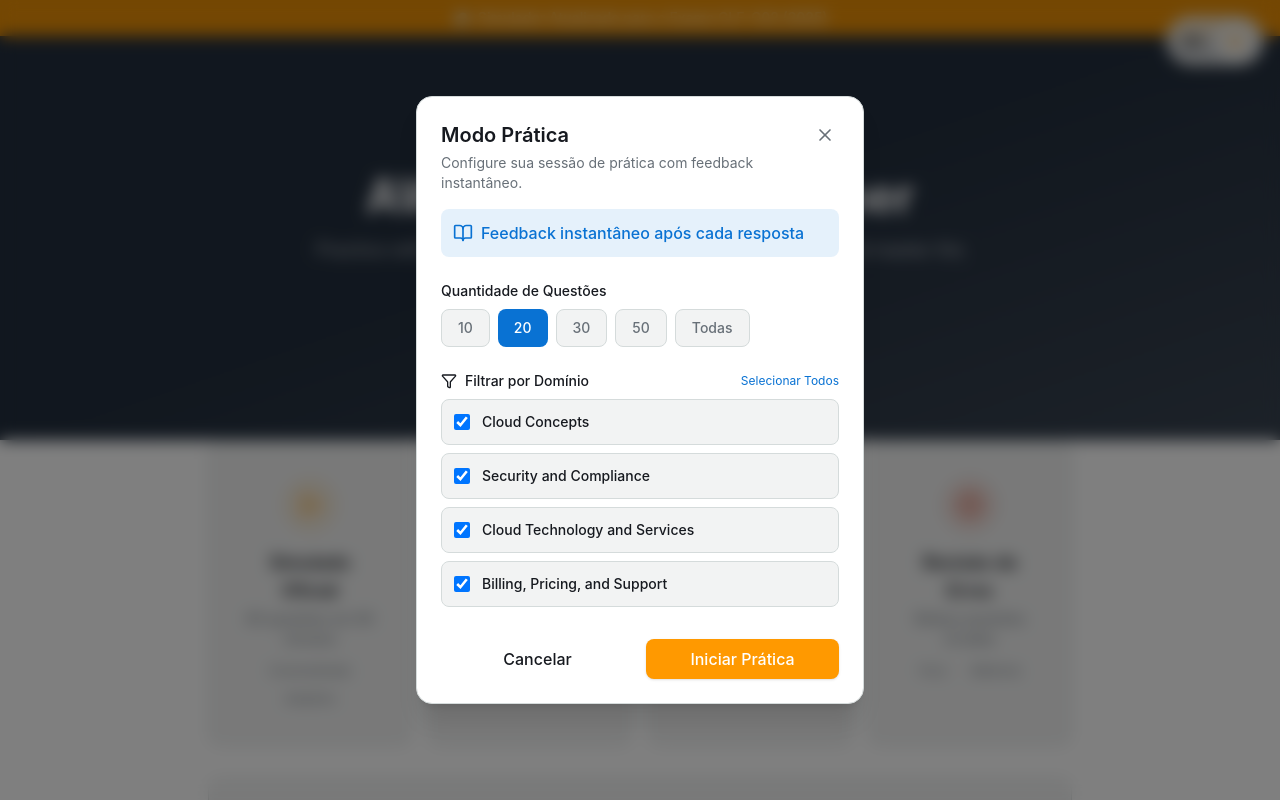
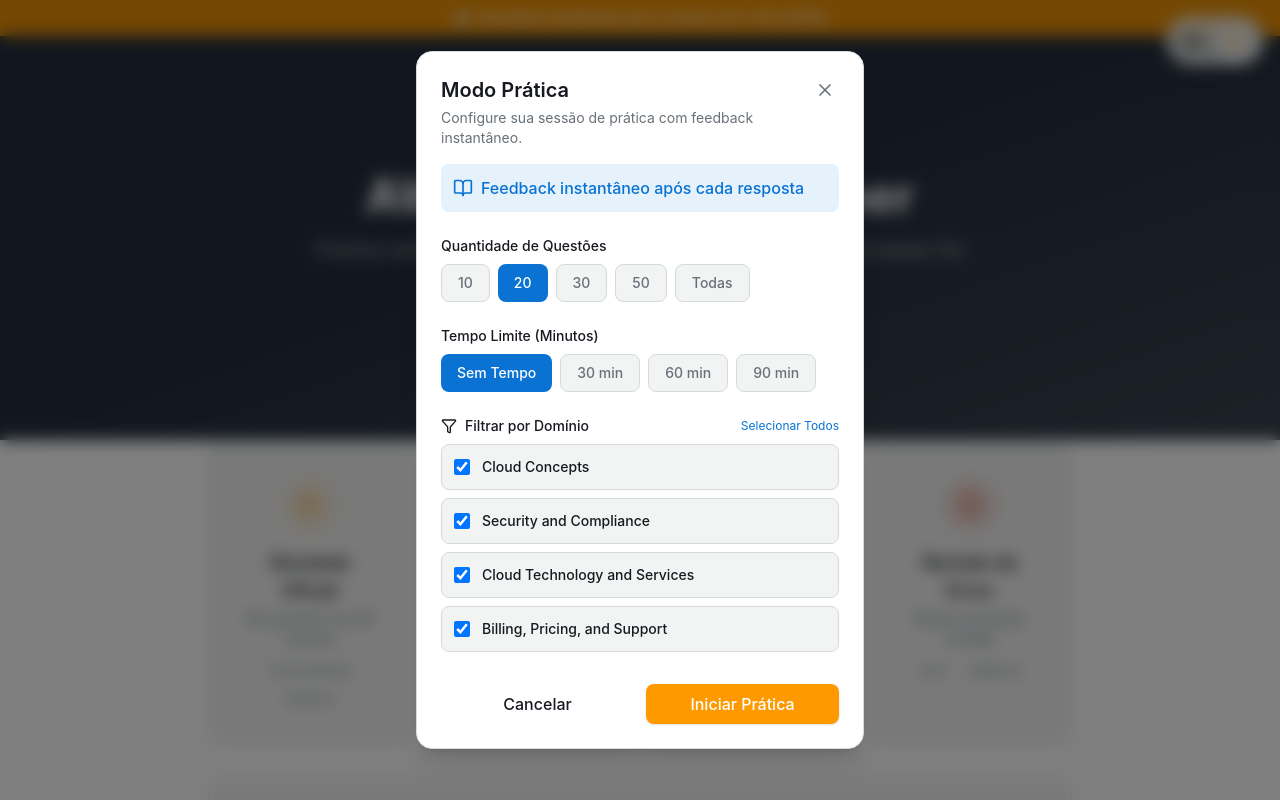
Before and after one commit to PedroHSSoares-Dev/aws-ccp-simulator, a React (Vite) app: page / in a window 1280 px wide. Both pictures are taken after a click on the element 530 px from the left and 593 px from the top of the page. Shown: the top 800 px of the page. Built offline with nearby package versions, Linux system fonts and the light colour scheme.

Commit message:
feat: practice mode customization, heatmap colors and readme updates

```diff
--- a/src/components/HomeScreen.tsx
+++ b/src/components/HomeScreen.tsx
@@ -334,10 +334,10 @@ export const HomeScreen: React.FC<HomeScreenProps> = ({
             <footer className="border-t border-border py-6 mt-8">
                 <div className="max-w-4xl mx-auto px-4 text-center text-sm text-text-secondary space-y-2">
                     <p className="text-warning font-medium">
-                        ⚠️ 100% Vibecoded - Não confie cegamente nas respostas!
+                        ⚠️ 100% Gerado por IA - Não confie cegamente nas respostas, revise sempre!
                     </p>
                     <p>
-                        Este simulador foi criado com IA e pode conter erros. Sempre verifique com a documentação oficial da AWS.
+                        Este simulador exibe questões criadas por uma Large Language Model (LLM). Verifique sempre com a documentação oficial.
                     </p>
                 </div>
             </footer>
--- a/src/components/dashboard/DashboardScreen.tsx
+++ b/src/components/dashboard/DashboardScreen.tsx
@@ -154,8 +154,8 @@ export const DashboardScreen: React.FC<DashboardScreenProps> = ({ onBack, questi
     // Weak points based on domain performance
     const weakPoints = useMemo(() => {
         return domainPerformance
-            .filter(d => d.percentage < 70)
-            .sort((a, b) => a.percentage - b.percentage)
+            .filter(d => d.percentage < 75) // Show items with < 75% accuracy
+            .sort((a, b) => (b.total - b.correct) - (a.total - a.correct)) // Sort by Most Errors first
             .slice(0, 4)
             .map(d => {
                 const domainNames: Record<DomainKey, string> = {
--- a/src/components/dashboard/DomainHeatmap.tsx
+++ b/src/components/dashboard/DomainHeatmap.tsx
@@ -36,15 +36,14 @@ const domainIcons: Record<DomainKey, React.ComponentType<any>> = {
 };
 
 const getPerformanceColor = (percentage: number): string => {
-    if (percentage >= 80) return 'bg-success/20 border-success text-success';
-    if (percentage >= 65) return 'bg-warning/20 border-warning text-warning';
+    if (percentage > 75) return 'bg-success/20 border-success text-success';
+    if (percentage > 45) return 'bg-warning/20 border-warning text-warning';
     return 'bg-error/20 border-error text-error';
 };
 
 const getPerformanceLabel = (percentage: number): string => {
-    if (percentage >= 80) return 'Excelente';
-    if (percentage >= 65) return 'Bom';
-    if (percentage >= 50) return 'Regular';
+    if (percentage > 75) return 'Excelente';
+    if (percentage > 45) return 'Regular';
     return 'Precisa Melhorar';
 };
 
--- a/src/components/modals/PracticeModeConfigModal.tsx
+++ b/src/components/modals/PracticeModeConfigModal.tsx
@@ -8,6 +8,7 @@ import { BookOpen, Filter } from 'lucide-react';
 export type PracticeModeConfig = {
     maxQuestions: number | 'all';
     selectedDomains: DomainKey[];
+    duration?: number;
 };
 
 interface PracticeModeConfigModalProps {
@@ -23,12 +24,14 @@ export const PracticeModeConfigModal: React.FC<PracticeModeConfigModalProps> = (
 }) => {
     // State
     const [maxQuestions, setMaxQuestions] = useState<number | 'all'>(20);
+    const [duration, setDuration] = useState<number>(0);
     const [selectedDomains, setSelectedDomains] = useState<DomainKey[]>(['domain1', 'domain2', 'domain3', 'domain4']);
 
     const handleConfirm = () => {
         onStart({
             maxQuestions,
             selectedDomains,
+            duration, // Pass duration
         });
         onClose();
     };
@@ -62,12 +65,11 @@ export const PracticeModeConfigModal: React.FC<PracticeModeConfigModalProps> = (
                     </span>
                 </div>
 
-                {/* Question Limit */}
                 <div>
                     <label className="block text-sm font-medium text-text-primary mb-2">
                         Quantidade de Questões
                     </label>
-                    <div className="flex gap-2 flex-wrap">
+                    <div className="flex gap-2 flex-wrap mb-2">
                         {[10, 20, 30, 50].map((count) => (
                             <button
                                 key={count}
@@ -89,6 +91,36 @@ export const PracticeModeConfigModal: React.FC<PracticeModeConfigModalProps> = (
                         >
                             Todas
                         </button>
+                    </div>
+                </div>
+
+                {/* Timer Config */}
+                <div>
+                    <label className="block text-sm font-medium text-text-primary mb-2">
+                        Tempo Limite (Minutos)
+                    </label>
+                    <div className="flex gap-2 flex-wrap">
+                        <button
+                            onClick={() => setDuration(0)}
+                            className={`px-4 py-2 rounded-lg text-sm font-medium transition-colors ${duration === 0
+                                ? 'bg-aws-light-blue text-white'
+                                : 'bg-card border border-border text-text-secondary hover:bg-card-hover'
+                                }`}
+                        >
+                            Sem Tempo
+                        </button>
+                        {[30, 60, 90].map((time) => (
+                            <button
+                                key={time}
+                                onClick={() => setDuration(time)}
+                                className={`px-4 py-2 rounded-lg text-sm font-medium transition-colors ${duration === time
+                                    ? 'bg-aws-light-blue text-white'
+                                    : 'bg-card border border-border text-text-secondary hover:bg-card-hover'
+                                    }`}
+                            >
+                                {time} min
+                            </button>
+                        ))}
                     </div>
                 </div>
 
```
Also changed, not shown: 1 other file (tests, documents, lock files or other folders). Lines whose indentation alone changed are shown as unchanged.
